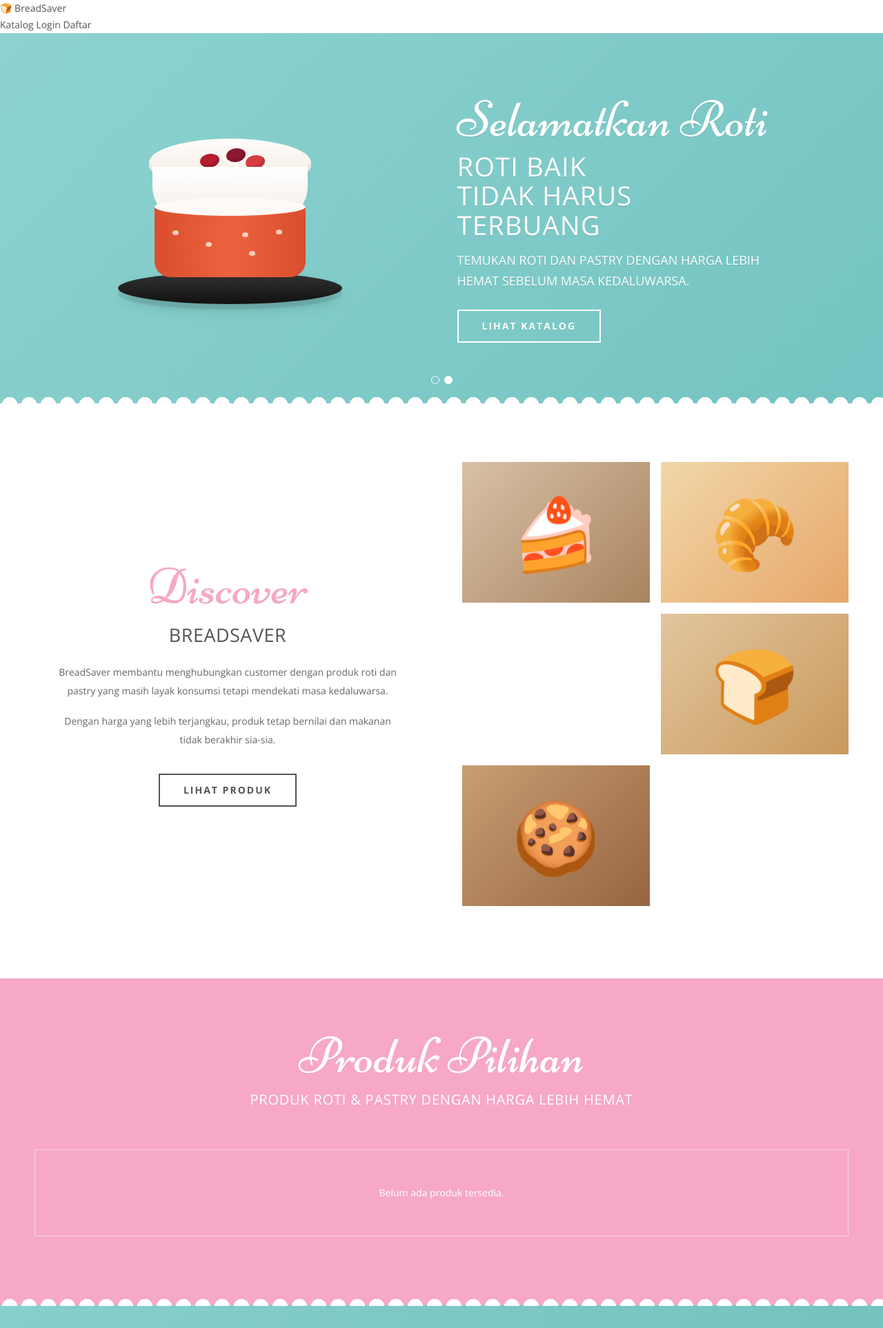
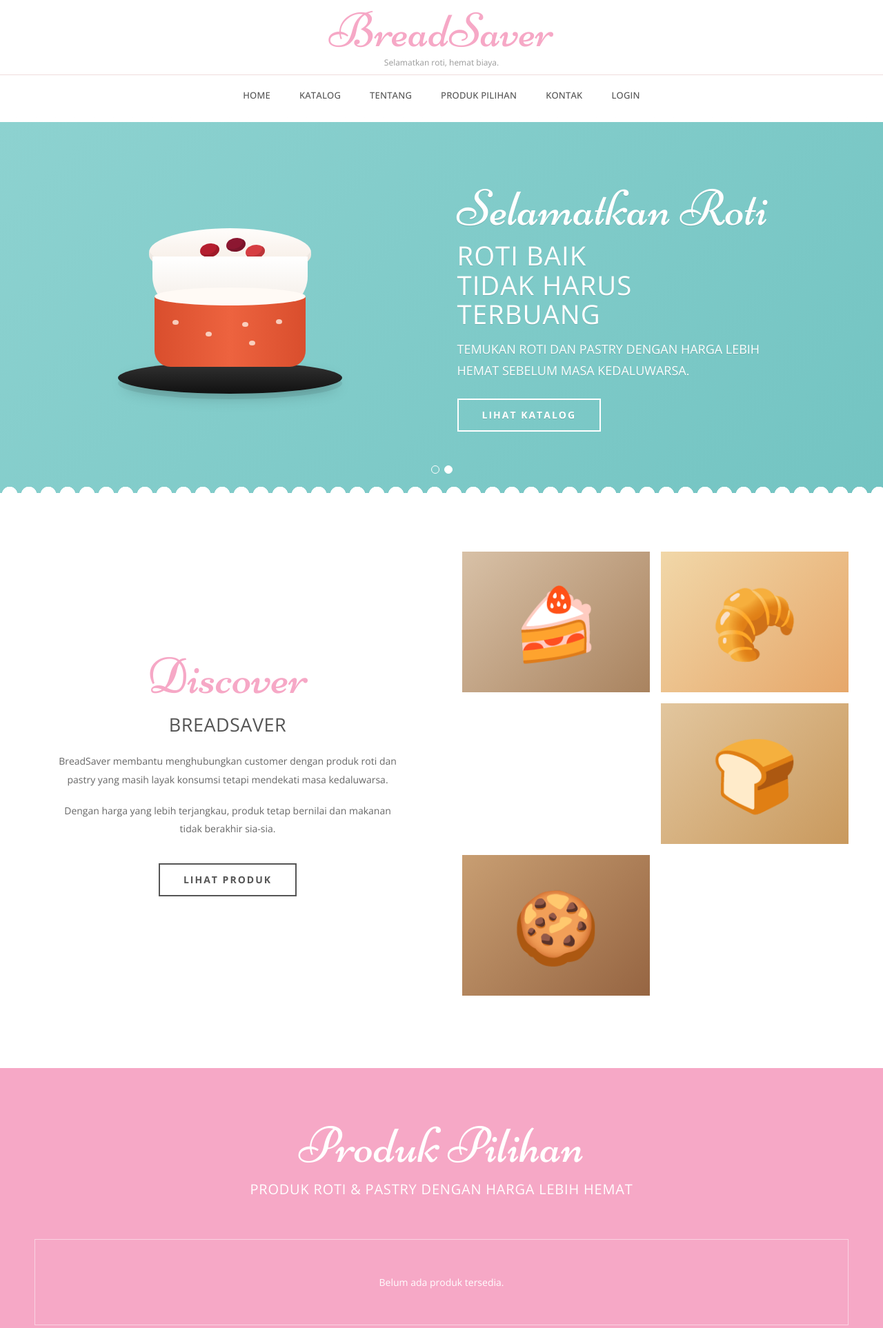
Before and after one commit to masnoval/Umamusume-Breadsaver, a PHP site: page / in a window 1280 px wide. Shown: the top 1926 px of the page at 69% size. Run offline with PHP 8.4, Linux system fonts and the light colour scheme; data that the repository does not hold is empty.

Commit message:
Update header.php

```diff
--- a/app/views/layouts/header.php
+++ b/app/views/layouts/header.php
@@ -3,6 +3,7 @@ $flash = consume_flash();
 ?>
 <!doctype html>
 <html lang="id">
+
 <head>
     <meta charset="utf-8">
 
@@ -16,6 +17,14 @@ $flash = consume_flash();
         - BreadSaver
     </title>
 
+    <link rel="preconnect" href="https://fonts.googleapis.com">
+    <link rel="preconnect" href="https://fonts.gstatic.com" crossorigin>
+
+    <link
+        href="https://fonts.googleapis.com/css2?family=Niconne&family=Open+Sans:wght@400;500;600;700&display=swap"
+        rel="stylesheet"
+    >
+
     <link
         rel="stylesheet"
         href="<?= base_url('/public/css/style.css') ?>"
@@ -24,89 +33,136 @@ $flash = consume_flash();
 
 <body>
 
-<header class="topbar">
+<header class="site-header">
+
+    <div class="header-top">
+
+        <div class="container">
+
+            <div class="site-branding">
 
                 <a
-        class="brand"
                     href="<?= base_url('/') ?>"
+                    class="site-title"
                 >
-        🍞 BreadSaver
+                    BreadSaver
                 </a>
 
-    <nav>
+                <p class="site-description">
+                    Selamatkan roti, hemat biaya.
+                </p>
 
-        <a href="<?= base_url('/') ?>">
-            Katalog
+            </div>
+
+        </div>
+
+    </div>
+
+    <nav class="main-navigation">
+
+        <div class="container">
+
+            <div class="nav-inner">
+
+                <a
+                    href="<?= base_url('/') ?>"
+                    class="nav-link"
+                >
+                    HOME
+                </a>
+
+                <a
+                    href="<?= base_url('/katalog') ?>"
+                    class="nav-link"
+                >
+                    KATALOG
+                </a>
+
+                <a
+                    href="<?= base_url('/') ?>#tentang"
+                    class="nav-link"
+                >
+                    TENTANG
                 </a>
 
                 <?php if (current_user()): ?>
 
+                    <a
+                        href="<?= base_url('/pesanan') ?>"
+                        class="nav-link"
+                    >
+                        PESANAN
+                    </a>
+
                     <?php if (
-                current_user()['type'] === 'customer'
+                        current_user()['type'] === 'staff'
                     ): ?>
 
-                <a href="<?= base_url('/pesanan') ?>">
-                    Pesanan
+                        <a
+                            href="<?= base_url('/produk') ?>"
+                            class="nav-link"
+                        >
+                            PRODUK
                         </a>
 
-                <span class="user">
-                    👤
+                        <a
+                            href="<?= base_url('/laporan') ?>"
+                            class="nav-link"
+                        >
+                            LAPORAN
+                        </a>
+
+                    <?php endif; ?>
+
+                <?php endif; ?>
+
+                <a
+                    href="<?= base_url('/') ?>#produk"
+                    class="nav-link"
+                >
+                    PRODUK PILIHAN
+                </a>
+
+                <a
+                    href="<?= base_url('/') ?>#kontak"
+                    class="nav-link"
+                >
+                    KONTAK
+                </a>
+
+                <div class="nav-account">
+
+                    <?php if (current_user()): ?>
+
+                        <span class="nav-user">
                             <?= htmlspecialchars(
                                 current_user()['nama']
                             ) ?>
                         </span>
 
                         <a
-                    class="btn small"
                             href="<?= base_url('/logout') ?>"
+                            class="nav-link nav-login"
                         >
-                    Keluar
+                            KELUAR
                         </a>
 
                     <?php else: ?>
 
-                <a href="<?= base_url('/produk') ?>">
-                    Kelola Produk
-                </a>
-
-                <a href="<?= base_url('/pesanan') ?>">
-                    Pesanan
-                </a>
-
-                <a href="<?= base_url('/laporan') ?>">
-                    Laporan
-                </a>
-
-                <span class="user">
-                    👤
-                    <?= htmlspecialchars(
-                        current_user()['nama']
-                    ) ?>
-                </span>
-
                         <a
-                    class="btn small"
-                    href="<?= base_url('/logout') ?>"
+                            href="<?= base_url('/login') ?>"
+                            class="nav-link nav-login"
                         >
-                    Keluar
+                            LOGIN
                         </a>
 
                     <?php endif; ?>
 
-        <?php else: ?>
+                </div>
 
-            <a href="<?= base_url('/login') ?>">
-                Login
-            </a>
+            </div>
 
-            <a
-                class="btn small"
-                href="<?= base_url('/register') ?>"
-            >
-                Daftar
-            </a>
-
-        <?php endif; ?>
+        </div>
 
     </nav>
 
@@ -114,7 +170,9 @@ $flash = consume_flash();
 
 <?php if (!empty($flash)): ?>
 
-    <main class="container flash-container">
+    <div class="flash-area">
+
+        <div class="container">
 
             <?php foreach ($flash as $type => $messages): ?>
 
@@ -128,6 +186,8 @@ $flash = consume_flash();
 
             <?php endforeach; ?>
 
-    </main>
+        </div>
+
+    </div>
 
 <?php endif; ?>
```
Lines whose indentation alone changed are shown as unchanged.
